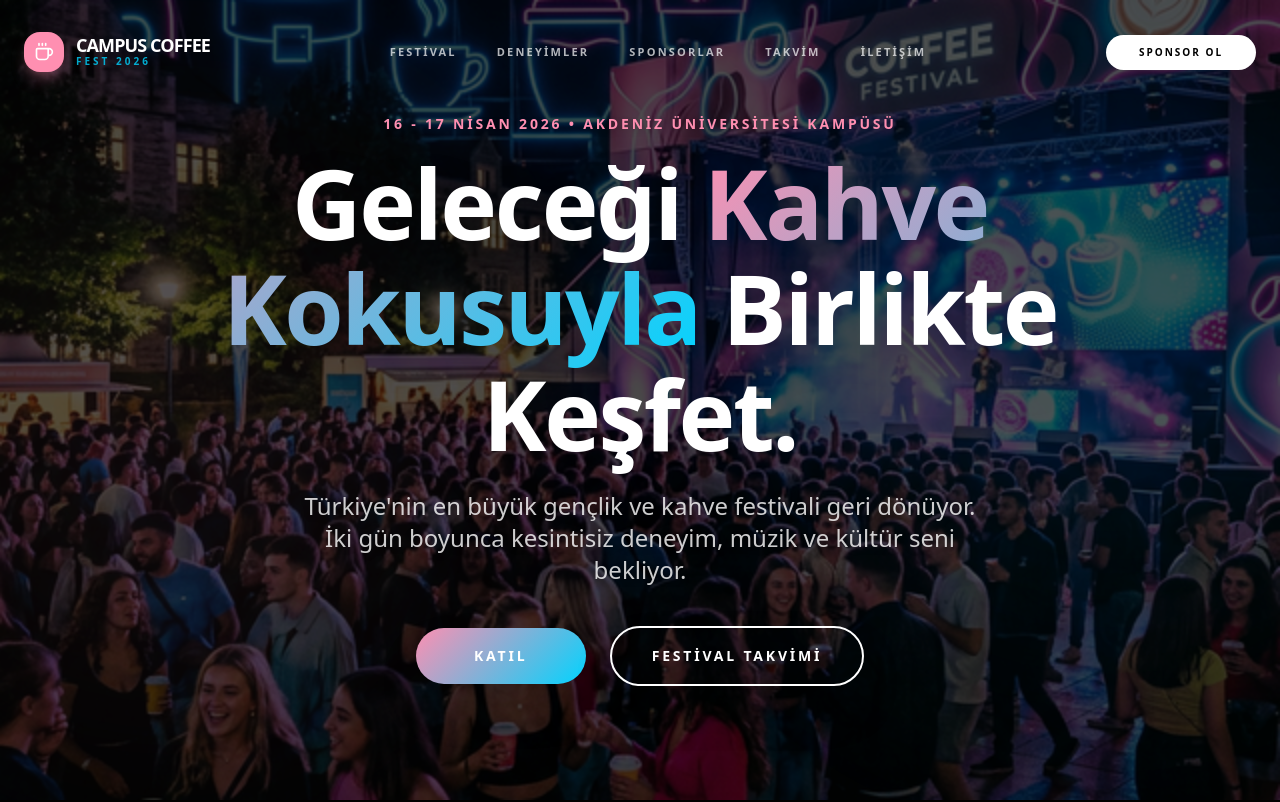
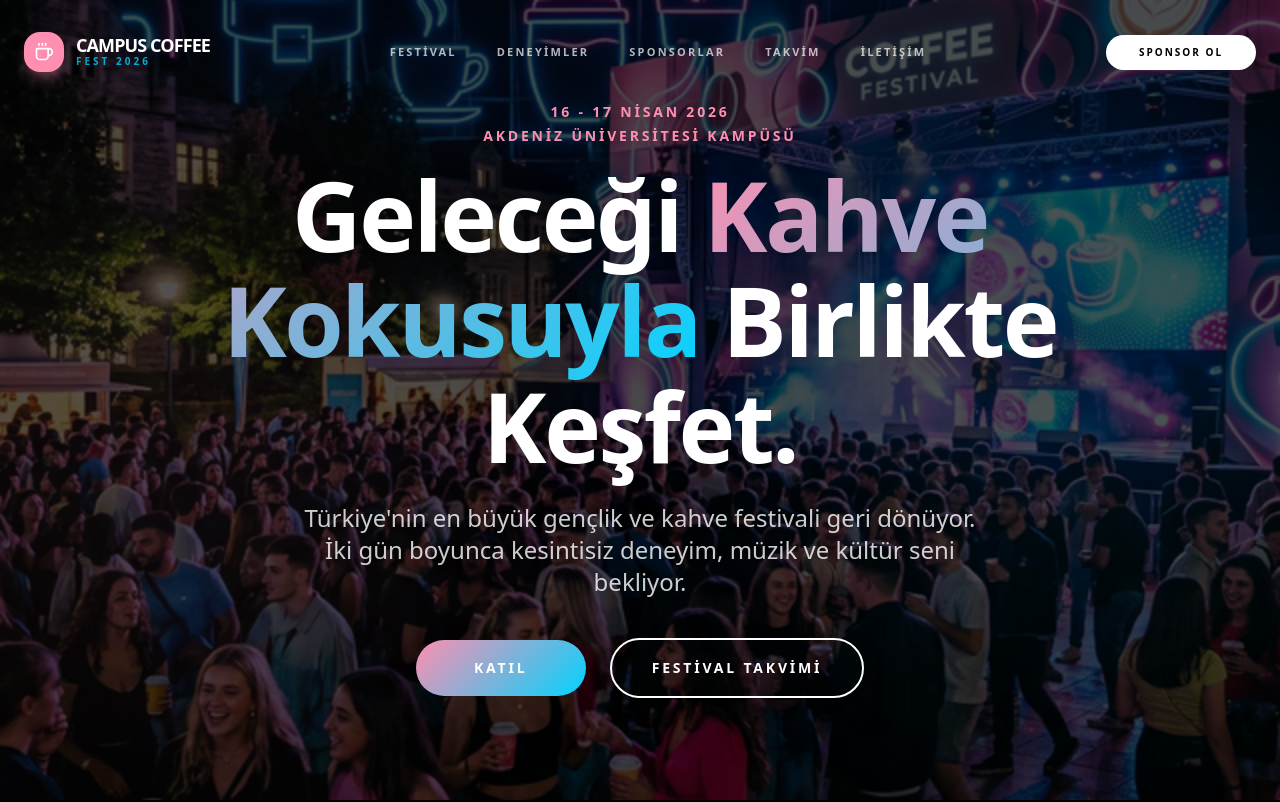
Before and after one commit to obrethyamamoto-del/CCF, a Next.js app: page /CCF/ in a window 1280 px wide. Shown: the top 802 px of the page. Built offline with nearby package versions, Linux system fonts and the light colour scheme.

Commit message:
style: move campus name to new line in hero section

```diff
--- a/src/components/organisms/Hero.tsx
+++ b/src/components/organisms/Hero.tsx
@@ -29,8 +29,9 @@ export const Hero = () => {
           animate={{ opacity: 1, y: 0 }}
           transition={{ duration: 0.8 }}
         >
-          <Typography variant="caption" className="mb-4 text-brand-pink drop-shadow-md font-black uppercase tracking-[0.2em]">
-            16 - 17 Nisan 2026 • AKDENİZ ÜNİVERSİTESİ KAMPÜSÜ
+          <Typography variant="caption" className="mb-4 text-brand-pink drop-shadow-md font-black uppercase tracking-[0.2em] flex flex-col items-center gap-1">
+            <span>16 - 17 Nisan 2026</span>
+            <span>AKDENİZ ÜNİVERSİTESİ KAMPÜSÜ</span>
           </Typography>
           <Typography variant="title" className="mb-6 max-w-4xl mx-auto text-white drop-shadow-2xl !text-4xl md:!text-7xl lg:!text-8xl !leading-[1.1]">
             Geleceği <span className="gradient-text">Kahve Kokusuyla</span> Birlikte Keşfet.
```
